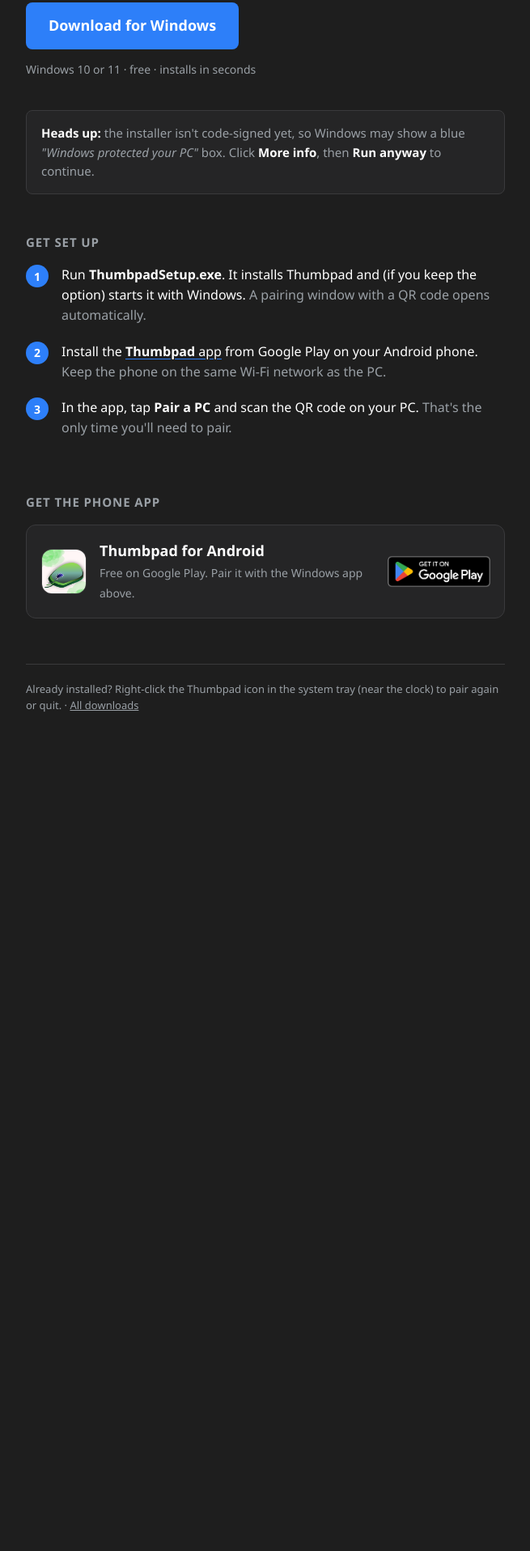
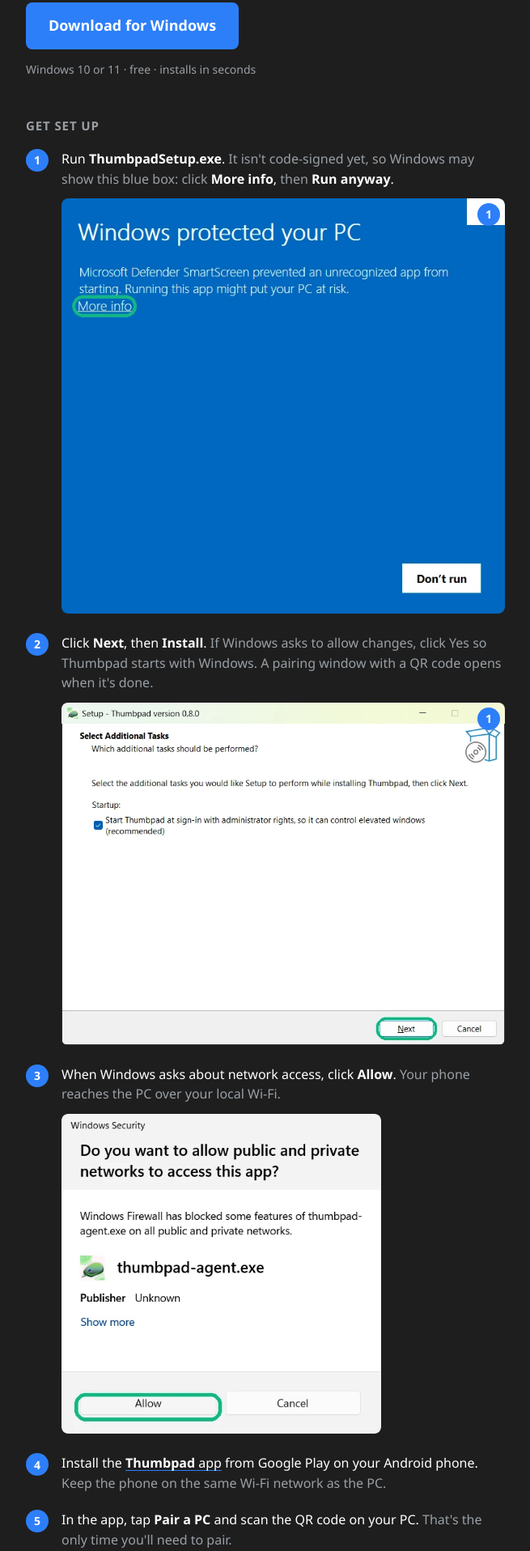
Before and after one commit to NCirit/thumbpad-releases, a plain HTML site: page index.html in a window 1280 px wide. Shown: the part 220-2136 px from the top of the page at 81% size, without its empty margins (312-967 px from the left). Before the commit the page ends 1197 px from the top, so only its background shows below. Drawn offline with Linux system fonts and the light colour scheme.

Commit message:
Landing page: visual setup steps with annotated screenshots
Each setup step now shows the Windows dialog it refers to, with the button
to click ringed in green: SmartScreen (More info, then Run anyway) and the
installer (Next, then Install) as two-frame CSS crossfades numbered 1 and
2, the network access prompt (Allow), and the pairing window (dummy QR).
The separate "Heads up" note is folded into step 1. Reduced-motion
visitors see both frames stacked.

```diff
--- a/index.html
+++ b/index.html
@@ -113,6 +113,25 @@
   .get-app .text span { font-size: 14px; color: var(--muted); }
   .get-app .badge { flex: 0 0 auto; }
   .get-app .badge img { height: 56px; display: block; margin: -8px -10px; }
+  .shot { display: block; max-width: 100%; height: auto; margin: 12px 0 4px; border-radius: 8px; }
+  .shot.narrow { max-width: 72%; }
+  /* Two screenshots of one dialog, crossfading: first click, then second. */
+  .loop { position: relative; margin: 12px 0 4px; }
+  .loop .frame { position: relative; }
+  .loop .shot { margin: 0; }
+  .loop .frame + .frame { position: absolute; inset: 0; animation: swap 3.6s infinite; }
+  @keyframes swap { 0%, 42% { opacity: 0; } 50%, 92% { opacity: 1; } 100% { opacity: 0; } }
+  /* Click order within the sequence, over the window chrome corner. */
+  .loop .n {
+    position: absolute; top: 6px; right: 6px;
+    width: 28px; height: 28px; border-radius: 50%;
+    background: var(--accent); color: #fff;
+    display: flex; align-items: center; justify-content: center;
+    font-size: 14px; font-weight: 600;
+  }
+  @media (prefers-reduced-motion: reduce) {
+    .loop .frame + .frame { position: relative; animation: none; margin-top: 8px; }
+  }
   footer { color: var(--muted); font-size: 13px; margin-top: 56px; border-top: 1px solid var(--border); padding-top: 20px; }
   footer a { color: var(--muted); }
 </style>
@@ -127,17 +146,39 @@
   </a>
   <p class="req">Windows 10 or 11 · free · installs in seconds</p>
 
-  <p class="note">
-    <strong>Heads up:</strong> the installer isn't code-signed yet, so Windows
-    may show a blue <em>"Windows protected your PC"</em> box. Click
-    <strong>More info</strong>, then <strong>Run anyway</strong> to continue.
-  </p>
-
   <h2>Get set up</h2>
   <ol>
-    <li>Run <strong>ThumbpadSetup.exe</strong>. It installs Thumbpad and (if you keep the option) starts it with Windows. <span>A pairing window with a QR code opens automatically.</span></li>
+    <li>Run <strong>ThumbpadSetup.exe</strong>. <span>It isn't code-signed yet, so Windows may show this blue box: click</span> <strong>More info</strong>, <span>then</span> <strong>Run anyway</strong>.
+      <div class="loop">
+        <div class="frame">
+          <img class="shot" src="assets/guide/smartscreen_1.webp" width="665" height="622" alt="Windows protected your PC box with More info highlighted">
+          <span class="n">1</span>
+        </div>
+        <div class="frame">
+          <img class="shot" src="assets/guide/smartscreen_2.webp" width="665" height="622" alt="The same box with Run anyway highlighted">
+          <span class="n">2</span>
+        </div>
+      </div>
+    </li>
+    <li>Click <strong>Next</strong>, then <strong>Install</strong>. <span>If Windows asks to allow changes, click Yes so Thumbpad starts with Windows. A pairing window with a QR code opens when it's done.</span>
+      <div class="loop">
+        <div class="frame">
+          <img class="shot" src="assets/guide/install_1.webp" width="798" height="615" alt="Setup options page with Next highlighted">
+          <span class="n">1</span>
+        </div>
+        <div class="frame">
+          <img class="shot" src="assets/guide/install_2.webp" width="798" height="615" alt="Ready to Install page with Install highlighted">
+          <span class="n">2</span>
+        </div>
+      </div>
+    </li>
+    <li>When Windows asks about network access, click <strong>Allow</strong>. <span>Your phone reaches the PC over your local Wi-Fi.</span>
+      <img class="shot narrow" src="assets/guide/firewall.webp" width="518" height="519" alt="Windows Security network access prompt with Allow highlighted">
+    </li>
     <li>Install the <a href="https://play.google.com/store/apps/details?id=com.thumbpad.app" target="_blank" rel="noopener noreferrer"><strong>Thumbpad</strong> app</a> from Google Play on your Android phone. <span>Keep the phone on the same Wi-Fi network as the PC.</span></li>
-    <li>In the app, tap <strong>Pair a PC</strong> and scan the QR code on your PC. <span>That's the only time you'll need to pair.</span></li>
+    <li>In the app, tap <strong>Pair a PC</strong> and scan the QR code on your PC. <span>That's the only time you'll need to pair.</span>
+      <img class="shot narrow" src="assets/guide/pair.webp" width="550" height="688" alt="Thumbpad pairing window showing a QR code">
+    </li>
   </ol>
 
   <h2>Get the phone app</h2>
```
Also changed, not shown: assets/guide/firewall.webp (added), assets/guide/install_1.webp (added), assets/guide/install_2.webp (added), assets/guide/pair.webp (added), assets/guide/smartscreen_1.webp (added), assets/guide/smartscreen_2.webp (added).
